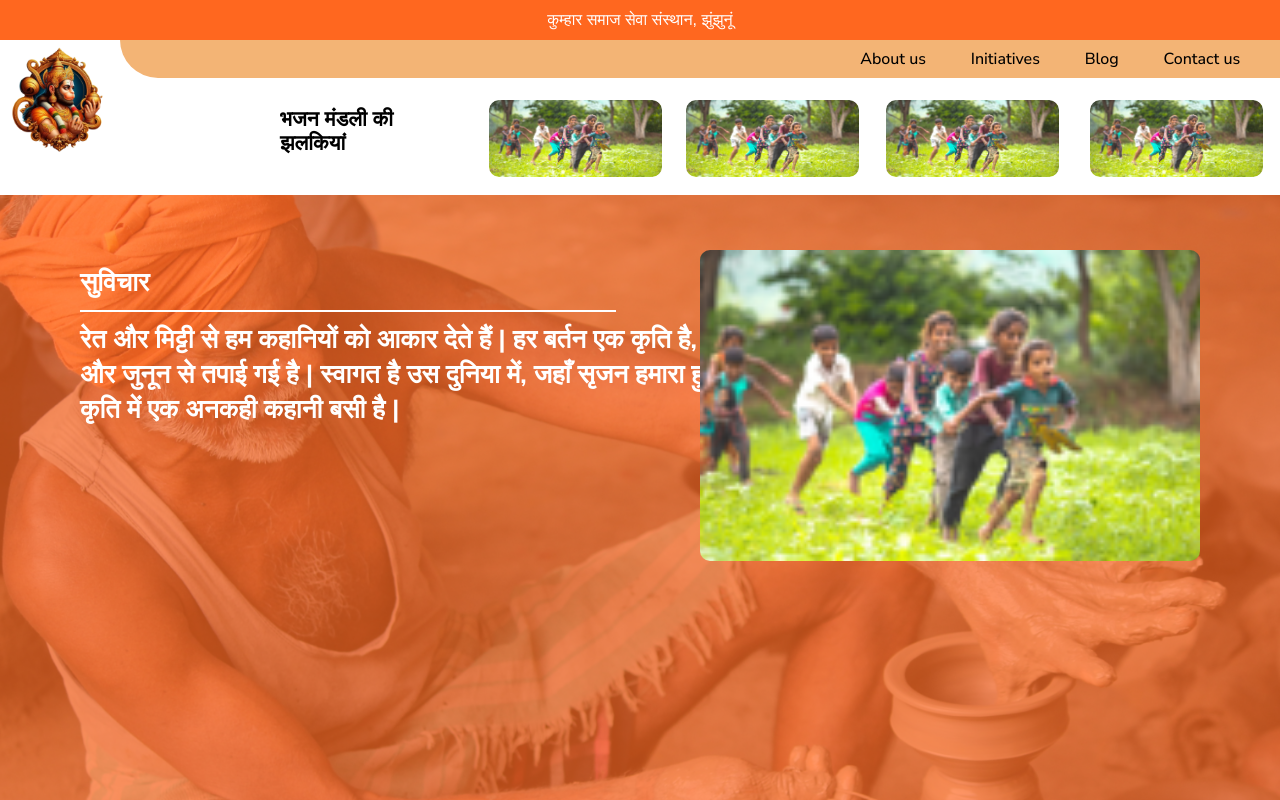
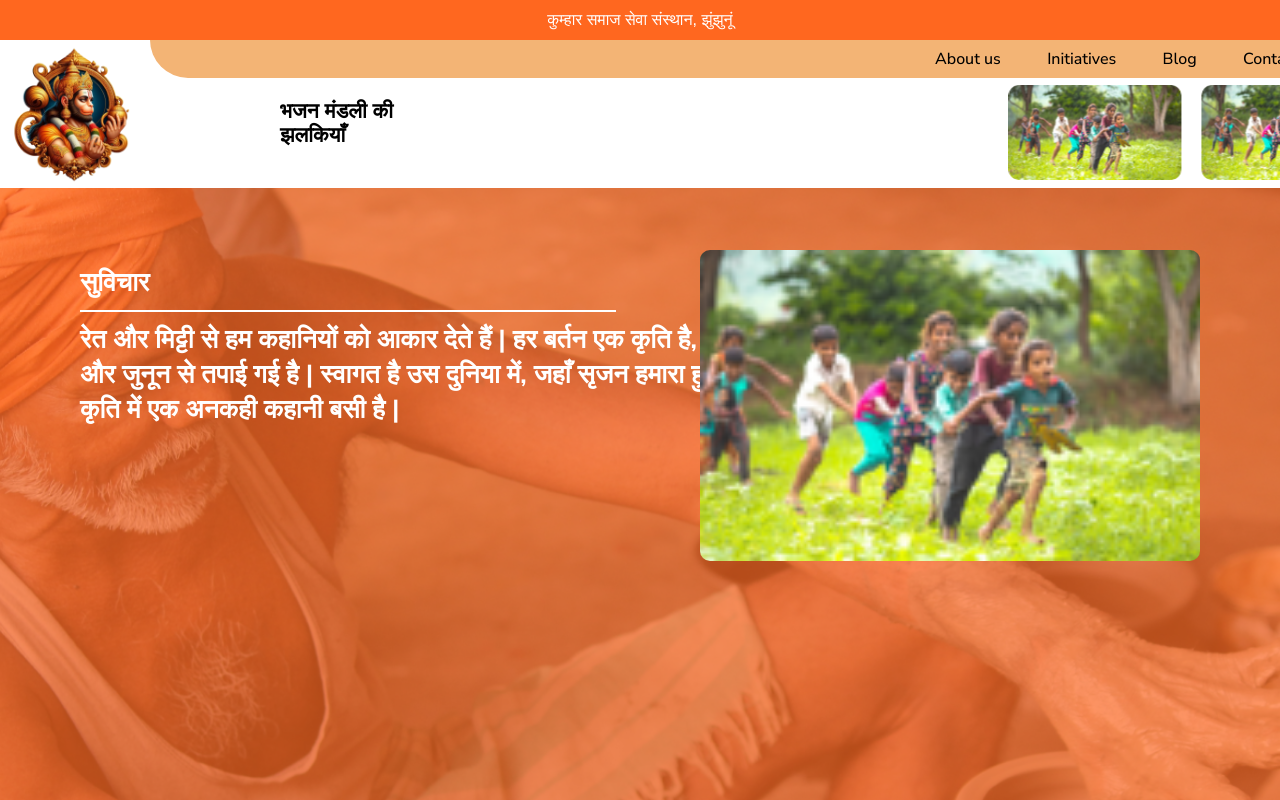
Before and after one commit to AntimaKumawat111/new-project, a React (Create React App) app: page / in a window 1280 px wide. Shown: the top 800 px of the page. Built offline with nearby package versions, Linux system fonts and the light colour scheme.

Commit message:
add carausal

```diff
--- a/src/App.css
+++ b/src/App.css
@@ -81,12 +81,12 @@ body {
   font-style: normal;
   color: white;
   line-height: auto;
-  font-size:medium;
+  font-size: medium;
 }
 
 #hanumanImage {
-  height: 110px;
-  width: 110px;
+  height: 140px;
+  width: 140px;
   padding: 5px;
 }
 
@@ -118,71 +118,46 @@ body {
   text-decoration: none;
   font-weight: 500;
   padding: 5px;
-  font-size:medium;
+  font-size: medium;
   font-weight: 500;
   font-style: normal;
 }
 
-#firstKidImage {
-  border-radius: 10px;
+
+
+
+.carousel {
+  width: 81%;
+  overflow: hidden;
+  display: flex;
+  top: 7px;
+  margin-left: auto;
+  justify-content: center;
+  position: relative;
   /* border: 2px solid black; */
-  position: absolute;
-  left: 1480px;
-  top: 100px;
-  width: 173px;
-  height: 77px;
+  border-radius: 30px;
 }
 
-#secondKidImage {
-  position: absolute;
-  left: 1289px;
-  border-radius: 10px;
-  /* border: 2px solid black; */
-  top: 100px;
-  width: 173px;
-  height: 77px;
+.ca {
+  display: flex;
+  width: calc(173px * 7);
+  animation: scroll 30s linear infinite;
 }
 
-#thirdKidImg {
+.ca img {
+  width: 173px;
+  height: 95px;
+  margin-right: 20px;
   border-radius: 10px;
-  /* border: 2px solid black; */
-  position: absolute;
-  left: 1090px;
-  border-radius: 10px;
-  top: 95px;
-  top: 100px;
-  width: 173px;
-  height: 77px;
 }
 
-#fouthKidImg {
-  border-radius: 10px;
-  /* border: 2px solid black; */
-  position: absolute;
-  left: 886px;
-  top: 100px;
-  width: 173px;
-  height: 77px;
-}
-
-#fifthKidImg {
-  border-radius: 10px;
-  /* border: 2px solid black; */
-  position: absolute;
-  left: 686px;
-  top: 100px;
-  width: 173px;
-  height: 77px;
-}
-
-#sixthKidImg {
-  border-radius: 10px;
-  /* border: 2px solid black; */
-  position: absolute;
-  left: 489px;
-  top: 100px;
-  width: 173px;
-  height: 77px;
+@keyframes scroll {
+  0% {
+    transform: translateX(100%);
+  }
+  100% {
+    transform: translateX(-100%);
+  }
 }
 
 #p {
@@ -192,7 +167,7 @@ body {
   line-height: auto;
   left: 280px;
   color: black;
-  top: 107px;
+  top: 99px;
   height: 60px;
   width: 130px;
   font-weight: bold;
@@ -202,23 +177,22 @@ body {
 }
 
 .pottarImg {
-  /* height: 100%;
-  width: 100%; */
-  height: auto;
+  height: 100%;
   width: 100%;
-  object-fit: fill;
+  width: 100%;
+  object-fit: cover;
   z-index: 1;
   position: absolute;
-  top: 195px;
+  top: 188px;
   left: 0;
   display: block;
 }
 
 .red-layer {
-  height:auto;
+  height: auto;
   width: 100%;
   position: absolute;
-  top: 195px;
+  top: 188px;
   left: -1;
   z-index: 2;
 }
@@ -234,12 +208,11 @@ body {
   height: 346.67px; /* Same height */
   font-weight: 900;
   letter-spacing: 0;
-  font-size:small;
+  font-size: small;
   /* border: 2px solid black; */
   margin-right: 5%;
   box-sizing: border-box;
 }
-
 
 .pImg {
   z-index: 3;
@@ -259,7 +232,6 @@ body {
   /* border: 2px solid brown; */
   overflow: visible;
   /* background-color: lightgray; */
-
 }
 
 #holyImg {
@@ -279,14 +251,14 @@ body {
   font-family: "Nunito Sans", sans-serif;
   position: absolute;
   box-sizing: border-box;
-  right:80px;
+  right: 80px;
   top: 970px;
-  color: #F97300;
+  color: #f97300;
   height: 346.67px;
   width: 740px;
   height: 346.67px;
   font-weight: bold;
-  font-size:33px;
+  font-size: 33px;
   margin-left: 5%;
   /* border: 2px solid blue; */
   letter-spacing: 1.3px;
--- a/src/App.js
+++ b/src/App.js
@@ -15,7 +15,6 @@ export default function App() {
   return (
     <>
       <div className="contanir">
-
         <div className="mainContanir">
           {/* Header Section */}
           <div className="header">
@@ -44,14 +43,16 @@ export default function App() {
                 </a>
               </div>
 
-            <div className="imageContanir">
-              <p id="p">भजन मंडली की झलकियां</p>
-              <img src={kids} className="imgtag" id="firstKidImage" />
-              <img src={kids} className="imgtag" id="secondKidImage" />
-              <img src={kids} className="imgtag" id="thirdKidImg" />
-              <img src={kids} className="imgtag" id="fouthKidImg" />
-              <img src={kids} className="imgtag" id="fifthKidImg" />
-              <img src={kids} className="imgtag" id="sixthKidImg" />
+                <p id="p">भजन मंडली की झलकियाँ</p>
+              <div className="carousel">
+                <div className="ca">
+                  <img src={kids} className="imgtag" id="first" alt="Kid 1" />
+                  <img src={kids} className="imgtag" id="second" alt="Kid 2" />
+                  <img src={kids} className="imgtag" id="third" alt="Kid 3" />
+                  <img src={kids} className="imgtag" id="fourth" alt="Kid 4" />
+                  <img src={kids} className="imgtag" id="fifth" alt="Kid 5" />
+                  <img src={kids} className="imgtag" id="sixth" alt="Kid 6" />
+                </div>
               </div>
             </div>
           </div>
@@ -62,7 +63,7 @@ export default function App() {
               <img src={redlayer} alt="redLayer" className="red-layer" />
             </div>
 
-          <div className="paragraph" >
+            <div className="paragraph">
               <h1>सुविचार</h1>
               <div
                 style={{
@@ -73,11 +74,11 @@ export default function App() {
                 }}
               ></div>
 
-            <h1 >
+              <h1>
                 रेत और मिट्टी से हम कहानियों को आकार देते हैं | हर बर्तन एक कृति
                 है, जो हाथों से बनी है और जुनून से तपाई गई है | स्वागत है उस
-              दुनिया में, जहाँ सृजन हमारा हुनर है और हर कृति में एक अनकही कहानी
-              बसी है |
+                दुनिया में, जहाँ सृजन हमारा हुनर है और हर कृति में एक अनकही
+                कहानी बसी है |
               </h1>
             </div>
             <div className="paragraphImg">
@@ -110,8 +111,66 @@ export default function App() {
           </div>
         </div>
       </div>
-
-
     </>
   );
 }
+
+<div className="carousel">
+  <div className="ca">
+    <img src={kids} className="imgtag" id="first" alt="Kid 1" />
+    <img src={kids} className="imgtag" id="second" alt="Kid 2" />
+    <img src={kids} className="imgtag" id="third" alt="Kid 3" />
+    <img src={kids} className="imgtag" id="fourth" alt="Kid 4" />
+    <img src={kids} className="imgtag" id="fifth" alt="Kid 5" />
+    <img src={kids} className="imgtag" id="sixth" alt="Kid 6" />
+  </div>
+</div>;
+
+/*
+
+
+
+
+
+.carousel {
+  width: 80%;
+  overflow: hidden;
+  display: flex;
+  margin-left: auto;
+  justify-content: center;
+  position: relative;
+  border: 2px solid black;
+}
+
+.ca {
+  display: flex;
+  width: calc(173px * 7);
+  animation: scroll 20s linear infinite;
+}
+
+.ca img {
+  width: 173px;
+  height: 77px;
+  margin-right: 20px;
+  border-radius: 10px;
+}
+
+@keyframes scroll {
+  0% {
+    transform: translateX(100%);
+  }
+  100% {
+    transform: translateX(-100%);
+  }
+}
+
+
+
+
+
+
+
+
+
+
+*/
```
Lines whose indentation alone changed are shown as unchanged.
